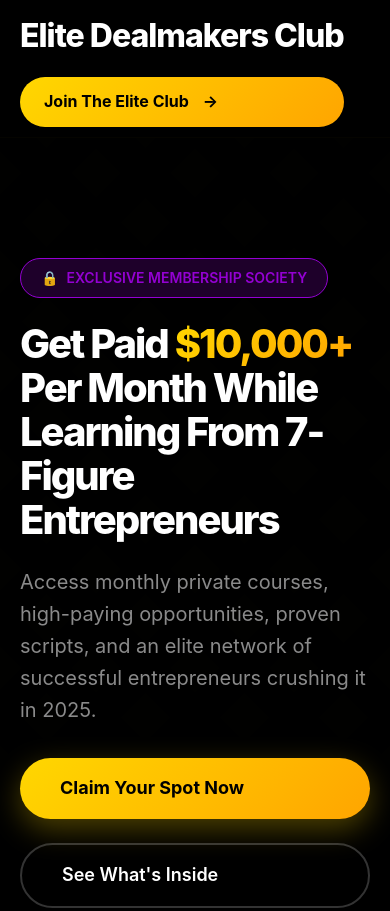
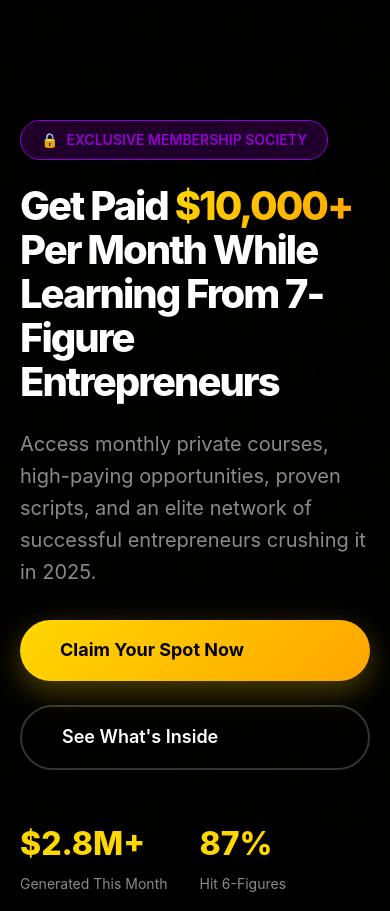
Before and after one commit to missjaanii/elitedealmakers, a plain HTML site: page mobile.html in a window 390 px wide. Shown: the top 911 px of the page. Drawn offline with Linux system fonts and the light colour scheme.

Commit message:
Update mobile.html

```diff
--- a/mobile.html
+++ b/mobile.html
@@ -64,7 +64,7 @@
         }
 
         /* Premium Navigation */
-        nav {
+        /*nav {
             position: relative;
             top: 0;
             left: 0;
@@ -80,7 +80,7 @@
             display: flex;
             justify-content: space-between;
             align-items: center;
-        }
+        }*/
 
         /*.logo {
             display: flex;
@@ -915,26 +915,26 @@
     <div class="bg-pattern"></div>
 
     <!-- Premium Navigation -->
-    <nav>
+    <!--<nav>
         <div class="container">
             <div class="nav-container">
                 <div class="logo">
                     <!--<div class="logo-icon">E</div>-->
-                    <div class="logo-text"><h2>Elite Dealmakers Club </p></span></h2></div>
+                    <!--<div class="logo-text"><h2>Elite Dealmakers Club </p></span></h2></div>-->
 
                 <!--<div class="nav-right">
                     <div class="member-count">
                         <span>🔥</span>
                         <span>Only <span class="member-count-number">27</span> spots left</span>
                     </div>-->
-                    <a href="#join" class="join-btn" align="center">
+                    <!--<a href="#join" class="join-btn" align="center">
                         Join The Elite Club
                         <span>→</span>
                     </a>
                 </div>
             </div>
         </div>
-    </nav>
+    </nav>-->
 
     <!-- Hero Section -->
     <section class="hero">
```
